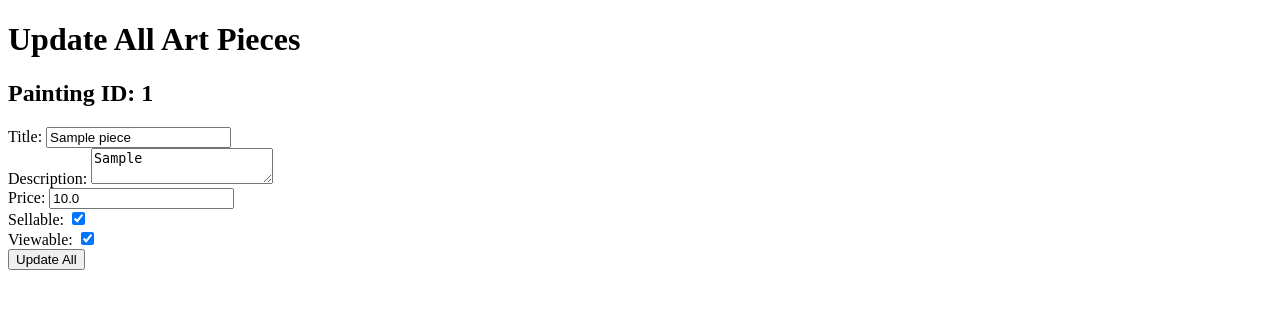
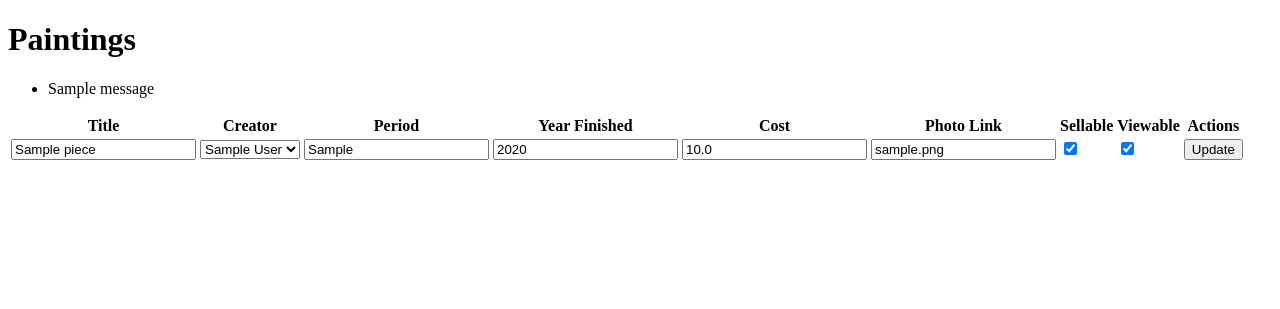
Before and after one commit to JadenWangTAMU/Summer-2024-Database-Systems, a Flask app: page /update_paintings in a window 1280 px wide. Shown: the top 309 px of the page. Run offline with Flask 3, Linux system fonts and the light colour scheme; tables that the repository leaves empty hold one stand-in row (values such as "Sample post"); one stand-in notice (Sample message) is shown; parts of the project's set-up code (start-up, migrations or seed data) failed here and were passed over; some libraries are stand-ins or nearby versions.

Commit message:
base of update is done, now to make it pretty

```diff
--- a/app.py
+++ b/app.py
@@ -321,33 +321,30 @@ def create_painting():
     return render_template("create_painting.html", creators=creators)
 
 
-# TODO: rework this, this is bad
+
 @app.route('/update_paintings', methods=['GET', 'POST'])
 def update_paintings():
     if request.method == 'POST':
-        paintings = art_piece.query.all()
-        for painting in paintings:
-            title = request.form.get(f'title_{painting.piece_id}')
-            period = request.form.get(f'description_{painting.period}')
-            price = request.form.get(f'price_{painting.piece_id}')
-            sellable = request.form.get(f'sellable_{painting.piece_id}') == 'true'
-            viewable = request.form.get(f'viewable_{painting.piece_id}') == 'true'
+        try:
+            piece_id = request.form['piece_id']
+            painting = art_piece.query.get(piece_id)
+            painting.title = request.form['title']
+            painting.creator_id = request.form['creator_id']
+            painting.period = request.form['period']
+            painting.year_finished = request.form['year_finished']
+            painting.cost = request.form['cost']
+            painting.photo_link = request.form['photo_link']
+            painting.sellable = 'sellable' in request.form
+            painting.viewable = 'viewable' in request.form
+            db.session.commit()
+            flash(f'Painting "{painting.title}" updated successfully', 'success')
+        except Exception as e:
+            db.session.rollback()
+            flash(f'Error updating painting: {e}', 'danger')
 
-            if title:
-                painting.title = title
-            if period:
-                painting.description = period
-            if price:
-                painting.cost = price
-            painting.sellable = sellable
-            painting.viewable = viewable
-
-        db.session.commit()
-        flash('All paintings updated successfully', 'success')
-        return redirect(url_for('update_paintings'))
-
-    paintings = art_piece.query.all()
-    return render_template('update_paintings.html', paintings=paintings)
+    paintings = art_piece.query.order_by(art_piece.piece_id).all()
+    creators = creator.query.all()
+    return render_template("update_paintings.html", paintings=paintings, creators=creators)
 
 # Read creator function for display
 def getcreator():
--- a/templates/update_paintings.html
+++ b/templates/update_paintings.html
@@ -2,29 +2,62 @@
 <html lang="en">
 <head>
     <meta charset="UTF-8">
-    <title>Update All Art Pieces</title>
+    <meta name="viewport" content="width=device-width, initial-scale=1.0">
+    <title>Paintings</title>
 </head>
 <body>
-    <h1>Update All Art Pieces</h1>
-    <form method="POST">
-        {% for painting in paintings %}
-            <h2>Painting ID: {{ painting.piece_id }}</h2>
-            <label for="title_{{ painting.piece_id }}">Title:</label>
-            <input type="text" id="title_{{ painting.piece_id }}" name="title_{{ painting.piece_id }}" value="{{ painting.title }}"><br>
-
-            <label for="description_{{ painting.piece_id}}">Description:</label>
-            <textarea id="description_{{ painting.piece_id }}" name="description_{{ painting.piece_id }}">{{ painting.period }}</textarea><br>
-
-            <label for="price_{{ painting.piece_id }}">Price:</label>
-            <input type="number" id="price_{{ painting.piece_id }}" name="price_{{ painting.piece_id }}" value="{{ painting.cost }}"><br>
-
-            <label for="sellable_{{ painting.piece_id}}">Sellable:</label>
-            <input type="checkbox" id="sellable_{{ painting.piece_id }}" name="sellable_{{ painting.piece_id }}" {% if painting.sellable %}checked{% endif %}><br>
-
-            <label for="viewable_{{ painting.piece_id }}">Viewable:</label>
-            <input type="checkbox" id="viewable_{{ painting.piece_id }}" name="viewable_{{ painting.piece_id }}" {% if painting.viewable %}checked{% endif %}><br>
-        {% endfor %}
-        <button type="submit">Update All</button>
-    </form>
+    <h1>Paintings</h1>
+    {% with messages = get_flashed_messages(with_categories=true) %}
+        {% if messages %}
+            <ul class="flashes">
+                {% for category, message in messages %}
+                    <li class="{{ category }}">{{ message }}</li>
+                {% endfor %}
+            </ul>
+        {% endif %}
+    {% endwith %}
+    <table>
+        <thead>
+            <tr>
+                <th>Title</th>
+                <th>Creator</th>
+                <th>Period</th>
+                <th>Year Finished</th>
+                <th>Cost</th>
+                <th>Photo Link</th>
+                <th>Sellable</th>
+                <th>Viewable</th>
+                <th>Actions</th>
+            </tr>
+        </thead>
+        <tbody>
+            {% for painting in paintings %}
+                <tr>
+                    <form method="POST" action="{{ url_for('update_paintings') }}">
+                        <td><input type="text" name="title" value="{{ painting.title }}"></td>
+                        <td>
+                            <select name="creator_id">
+                                {% for creator in creators %}
+                                    <option value="{{ creator.creator_id }}" {% if creator.creator_id == painting.creator_id %}selected{% endif %}>
+                                        {{ creator.creator_fname }} {{ creator.creator_lname }}
+                                    </option>
+                                {% endfor %}
+                            </select>
+                        </td>
+                        <td><input type="text" name="period" value="{{ painting.period }}"></td>
+                        <td><input type="number" name="year_finished" value="{{ painting.year_finished }}"></td>
+                        <td><input type="number" name="cost" value="{{ painting.cost }}"></td>
+                        <td><input type="url" name="photo_link" value="{{ painting.photo_link }}"></td>
+                        <td><input type="checkbox" name="sellable" {% if painting.sellable %}checked{% endif %}></td>
+                        <td><input type="checkbox" name="viewable" {% if painting.viewable %}checked{% endif %}></td>
+                        <td>
+                            <input type="hidden" name="piece_id" value="{{ painting.piece_id }}">
+                            <button type="submit">Update</button>
+                        </td>
+                    </form>
+                </tr>
+            {% endfor %}
+        </tbody>
+    </table>
 </body>
 </html>
```
